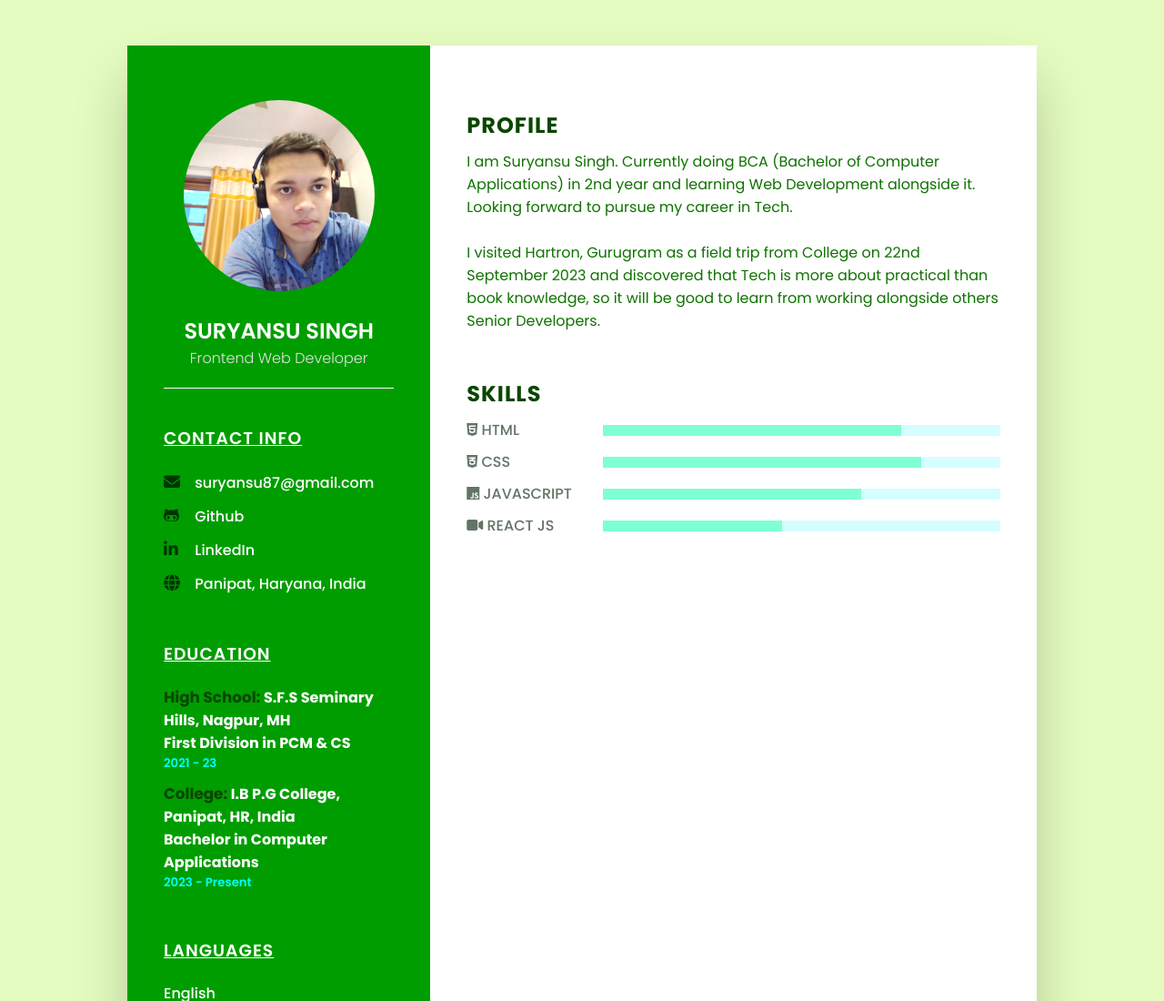
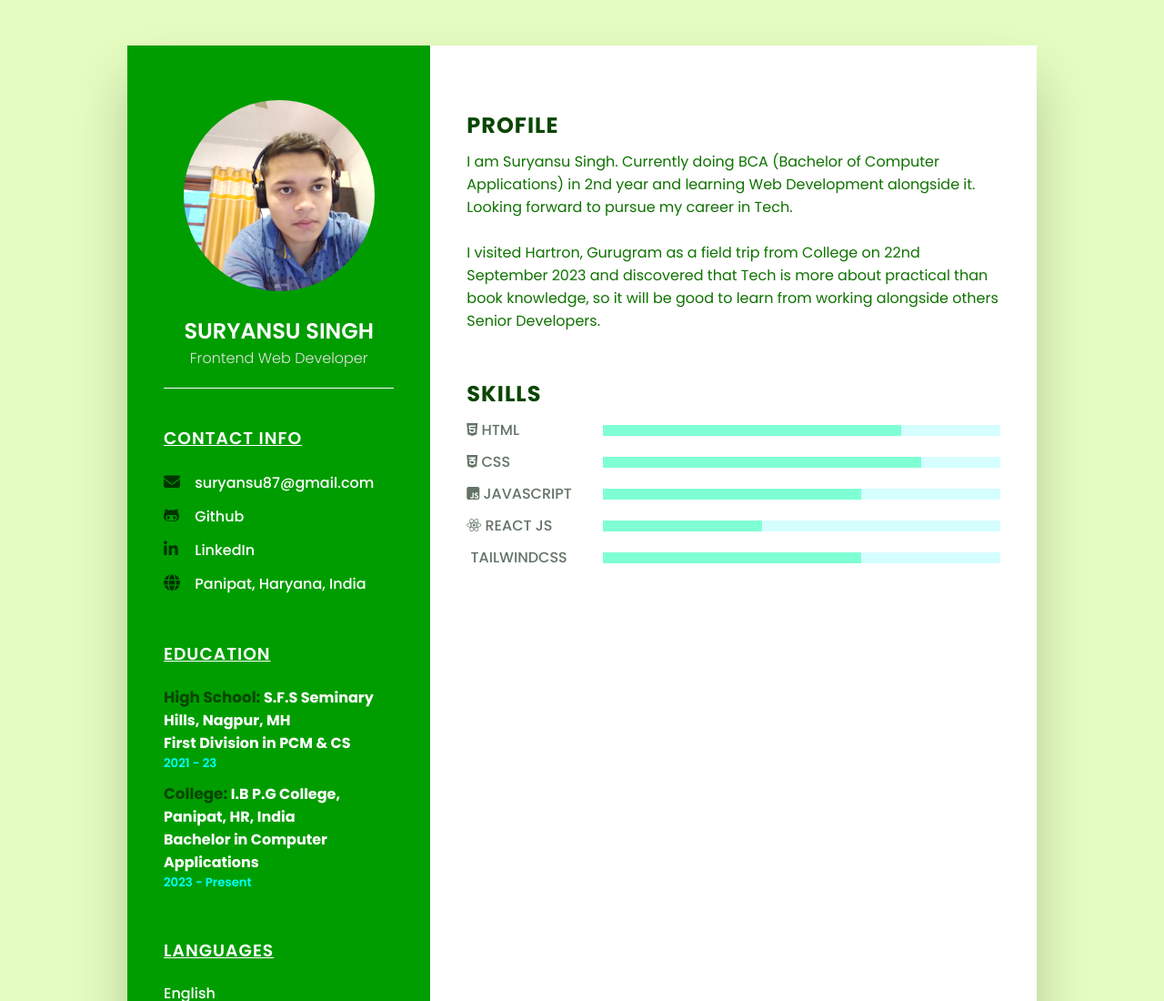
Before and after one commit to Hyperion147/resume.suryansu87, a plain HTML site: page index.html in a window 1280 px wide. Shown: the top 1100 px of the page at 91% size. Drawn offline with Linux system fonts and the light colour scheme.

Commit message:
new skills

```diff
--- a/index.html
+++ b/index.html
@@ -109,17 +109,24 @@
                     </div>
                 </div>
                 <div class="box">
-                    <h4><i class="fa-brands fa-js"></i>&nbsp;JAVASCRIPT</h4>
+                    <h4><i class="fa-brands fa-square-js"></i>&nbsp;JAVASCRIPT</h4>
                     <div class="percent">
                         <div style="width: 65%;"></div>
                     </div>
                 </div>
-                <div class="box">
-                    <h4><i class="fa-solid fa-video"></i>&nbsp;React Js</h4>
-                    <div class="percent">
-                        <div style="width: 45%;"></div>
-                    </div>
+
+            <div class="box">
+                <h4><i class="fa-brands fa-react"></i>&nbsp;React Js</h4>
+                <div class="percent">
+                    <div style="width: 40%;"></div>
                 </div>
+            </div>
+            <div class="box">
+                <h4><i class=""></i>&nbsp;TailwindCSS</h4>
+                <div class="percent">
+                    <div style="width: 65%;"></div>
+                </div>
+            </div>
             </div>
         </div>
 
```
